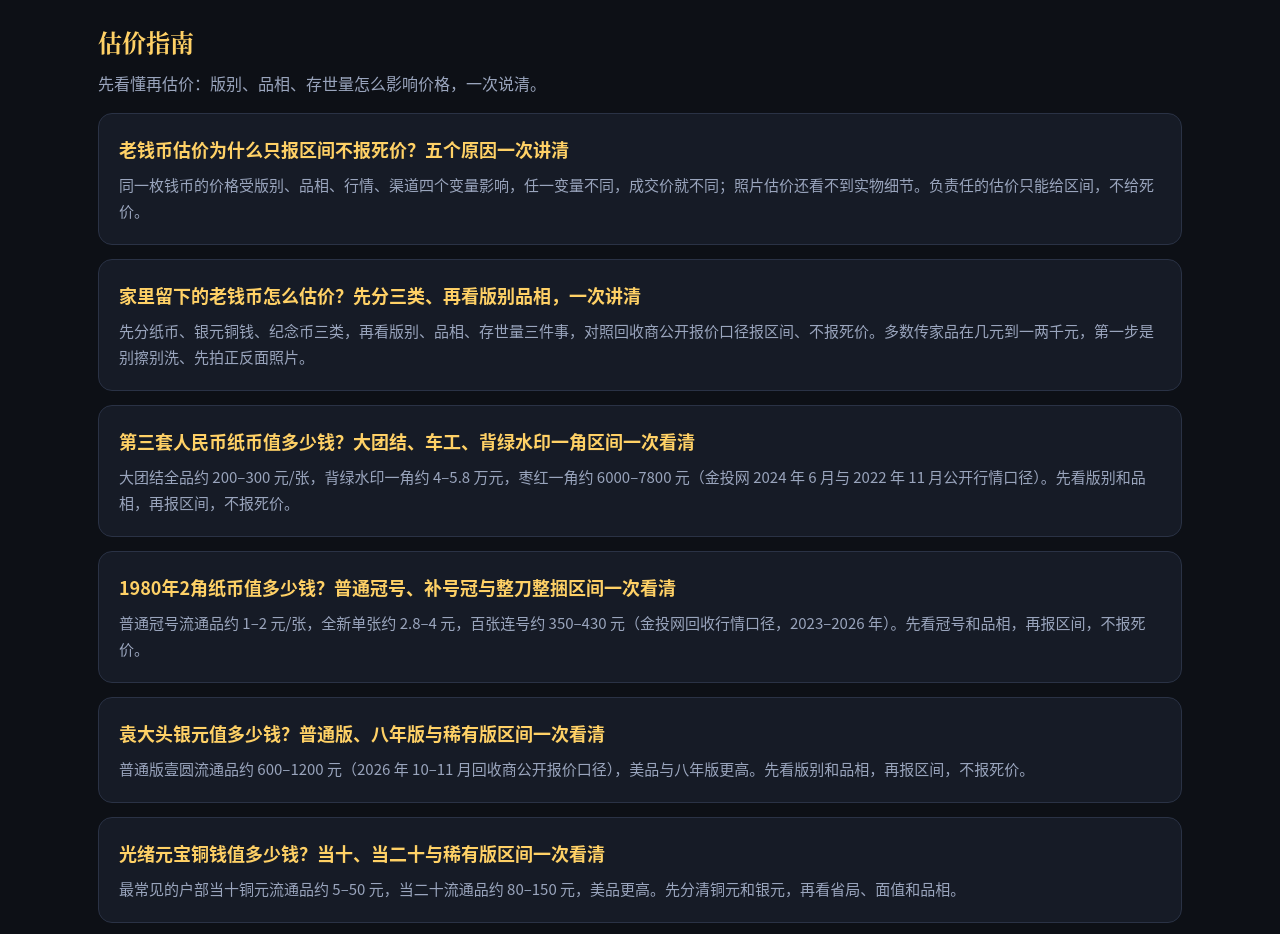
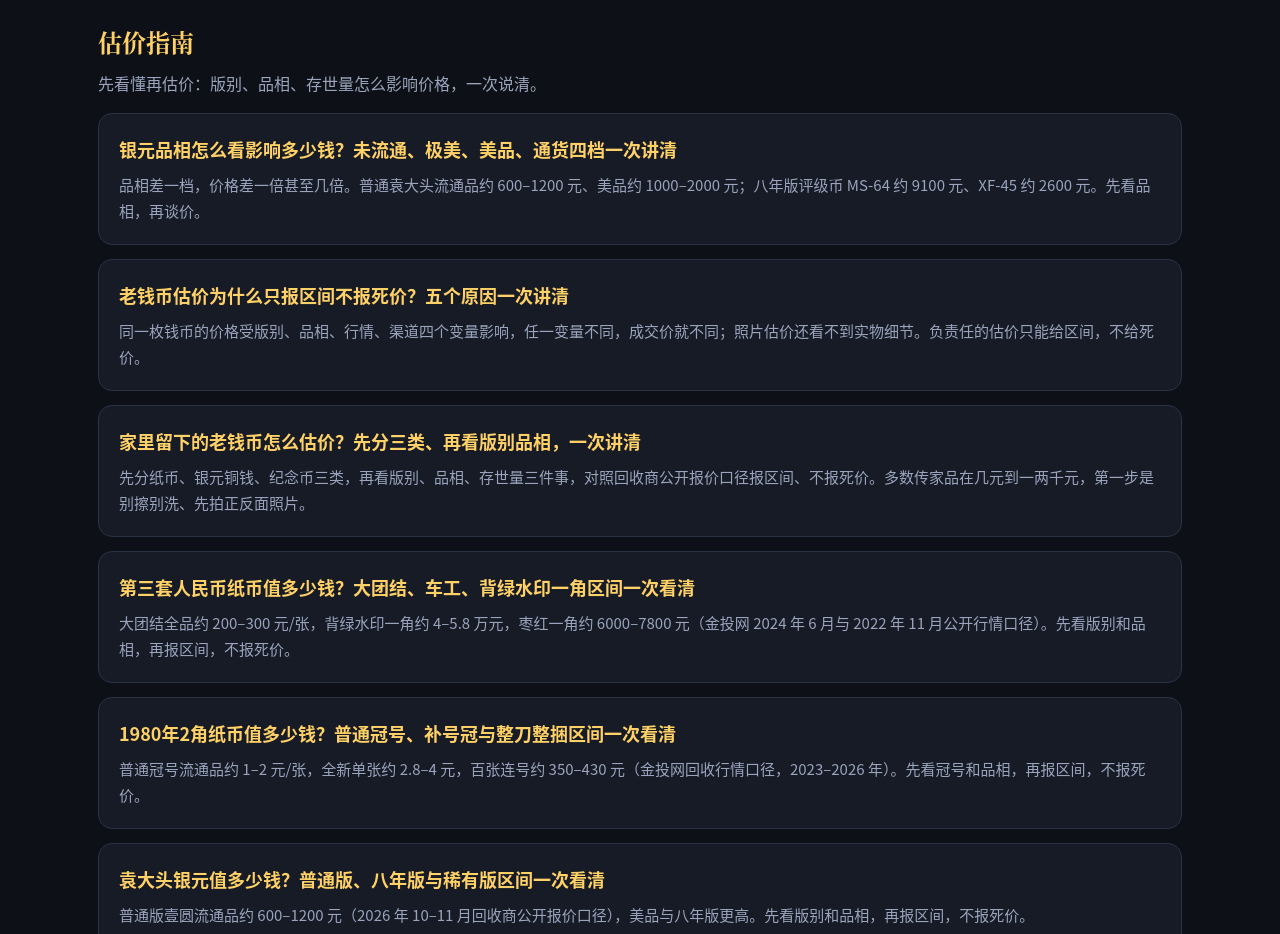
Before and after one commit to hu3075559-ai/coin-value, a plain HTML site: page public/index.html in a window 1280 px wide. Shown: the part 2060-2994 px from the top of the page. Drawn offline with Linux system fonts and the light colour scheme.

Commit message:
SEO 2026-11-26: 新增指南 银元品相怎么看影响多少钱

```diff
--- a/public/index.html
+++ b/public/index.html
@@ -187,6 +187,10 @@ gtag('config', 'G-8V0PH2T0E3');
     <h2>估价指南</h2>
     <p class="lead">先看懂再估价：版别、品相、存世量怎么影响价格，一次说清。</p>
     <div class="card">
+      <h3 style="font-size:18px;color:var(--bronze-deep);margin-bottom:6px"><a href="/guides/yinyuan-pingxiang-zenme-kan" style="color:var(--bronze-deep);text-decoration:none">银元品相怎么看影响多少钱？未流通、极美、美品、通货四档一次讲清</a></h3>
+      <p style="color:var(--muted);font-size:15px">品相差一档，价格差一倍甚至几倍。普通袁大头流通品约 600–1200 元、美品约 1000–2000 元；八年版评级币 MS-64 约 9100 元、XF-45 约 2600 元。先看品相，再谈价。</p>
+    </div>
+    <div class="card">
       <h3 style="font-size:18px;color:var(--bronze-deep);margin-bottom:6px"><a href="/guides/lao-qianbi-wei-shenme-zhi-bao-qujian" style="color:var(--bronze-deep);text-decoration:none">老钱币估价为什么只报区间不报死价？五个原因一次讲清</a></h3>
       <p style="color:var(--muted);font-size:15px">同一枚钱币的价格受版别、品相、行情、渠道四个变量影响，任一变量不同，成交价就不同；照片估价还看不到实物细节。负责任的估价只能给区间，不给死价。</p>
     </div>
```
